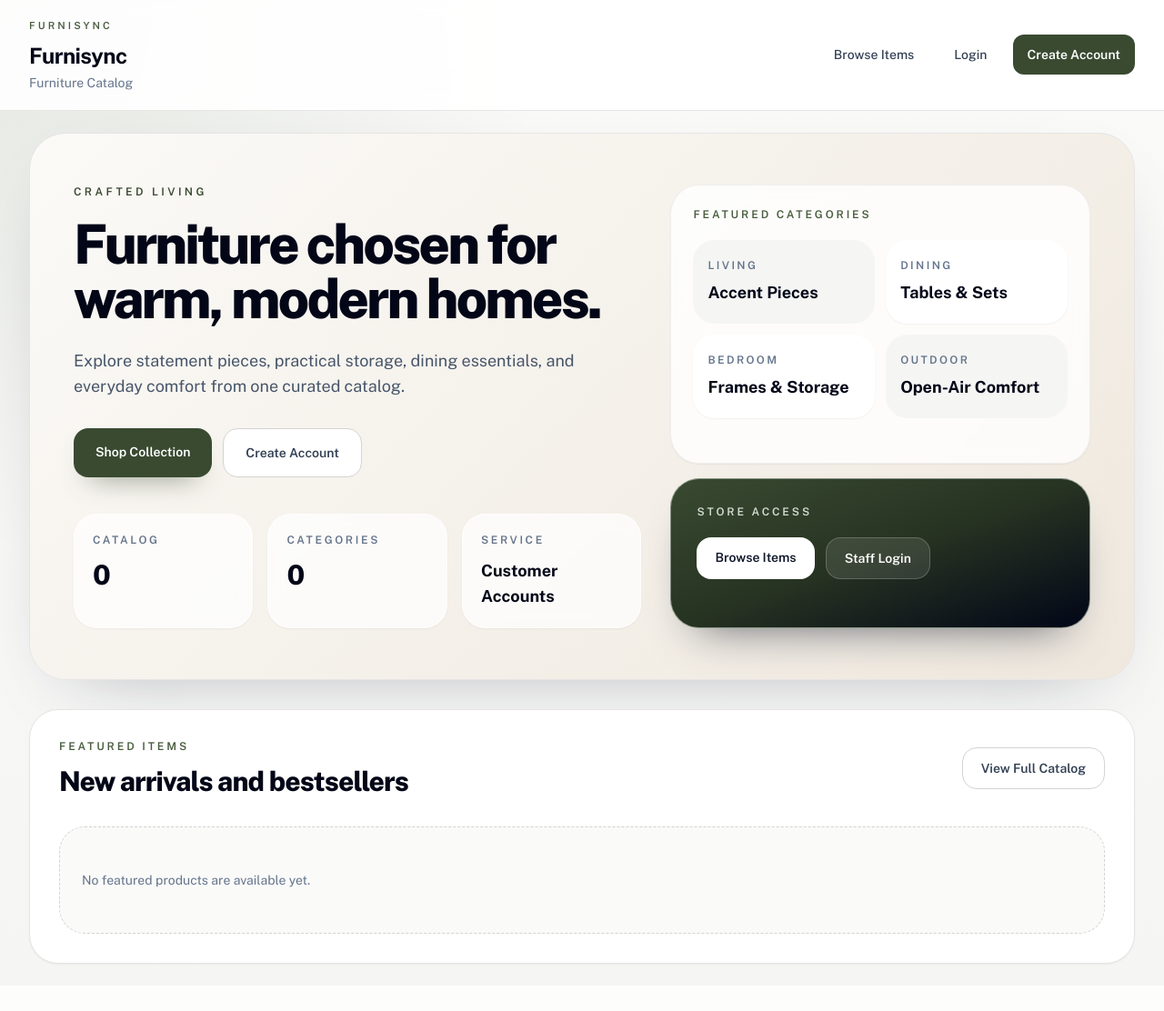
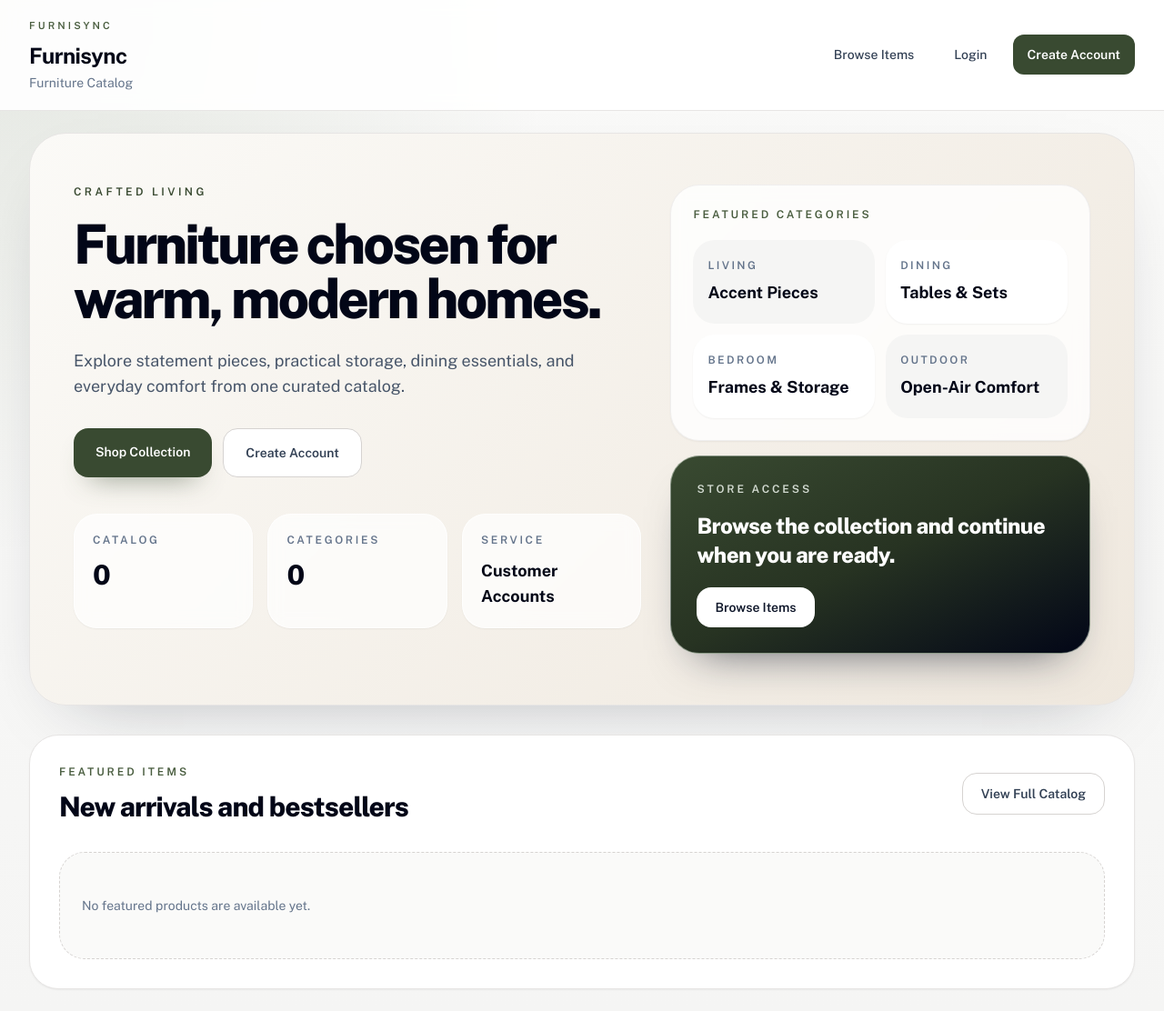
Before and after one commit to mrstorres-pixel/Furnisync, a Django app: page / in a window 1280 px wide. Shown: the whole page at 91% size. Before the commit the page ends 1061 px from the top, so only its background shows below. Run offline with Django 5.2, Linux system fonts and the light colour scheme; data that the repository does not hold is empty; some libraries are stand-ins or nearby versions.

Commit message:
Remove staff login button from landing page

```diff
--- a/templates/core/landing_page.html
+++ b/templates/core/landing_page.html
@@ -64,14 +64,10 @@
 
             <div class="rounded-[2rem] border border-brand-200/60 bg-gradient-to-br from-brand-700 via-brand-800 to-slate-950 p-7 text-white shadow-[0_26px_50px_-30px_rgba(15,23,42,0.7)]">
                 <p class="text-xs font-semibold uppercase tracking-[0.24em] text-brand-100/90">Store Access</p>
-                <div class="mt-5 flex flex-wrap gap-3">
-                    <a href="{% url 'customer_product_list' %}" class="rounded-2xl bg-white px-5 py-3 text-sm font-semibold text-slate-900 transition hover:bg-stone-100">
-                        Browse Items
-                    </a>
-                    <a href="{% url 'login' %}" class="rounded-2xl border border-white/20 bg-white/10 px-5 py-3 text-sm font-semibold text-white transition hover:bg-white/15">
-                        Staff Login
-                    </a>
-                </div>
+                <h3 class="mt-4 text-2xl font-black tracking-tight text-white">Browse the collection and continue when you are ready.</h3>
+                <a href="{% url 'customer_product_list' %}" class="mt-5 inline-flex rounded-2xl bg-white px-5 py-3 text-sm font-semibold text-slate-900 transition hover:bg-stone-100">
+                    Browse Items
+                </a>
             </div>
         </div>
     </div>
```
